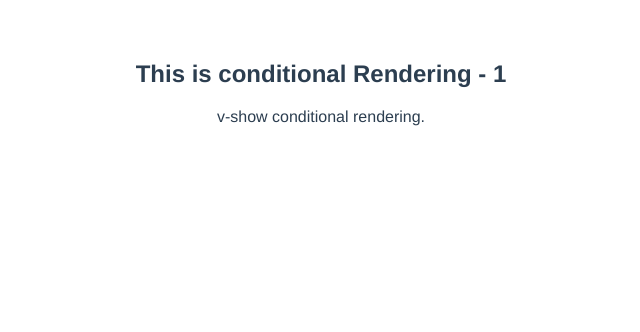
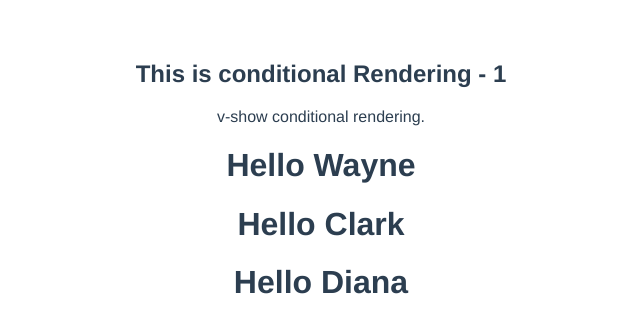
Before and after one commit to devlearning9874/Vue-Book, a Vue app: page / in a window 1280 px wide. Shown: the top 332 px of the page, without its empty margins (319-959 px from the left). Built offline with nearby package versions, Linux system fonts and the light colour scheme.

Commit message:
Created components and Passing props

```diff
--- a/src/App.vue
+++ b/src/App.vue
@@ -35,15 +35,21 @@
   </template>
 
   <!-- component -->
-
+  <Greet name="Wayne" />
+  <Greet name="Clark" />
+  <Greet name="Diana" />
 
 
 </template>
 
 <script>
+ import Greet from './components/Greet.vue'
 
 export default {
   name: 'App',
+  components:{
+    Greet,
+  },
   data(){
     return{
       greet:'Hello',
--- /dev/null
+++ b/src/components/Greet.vue
@@ -0,0 +1,14 @@
+<template>
+    <h1>Hello {{name}}</h1>
+</template>
+
+<script>
+    export default {
+        name:'Greet',
+        props: ['name']
+    }
+</script>
+
+<style scoped>
+
+</style>
```
